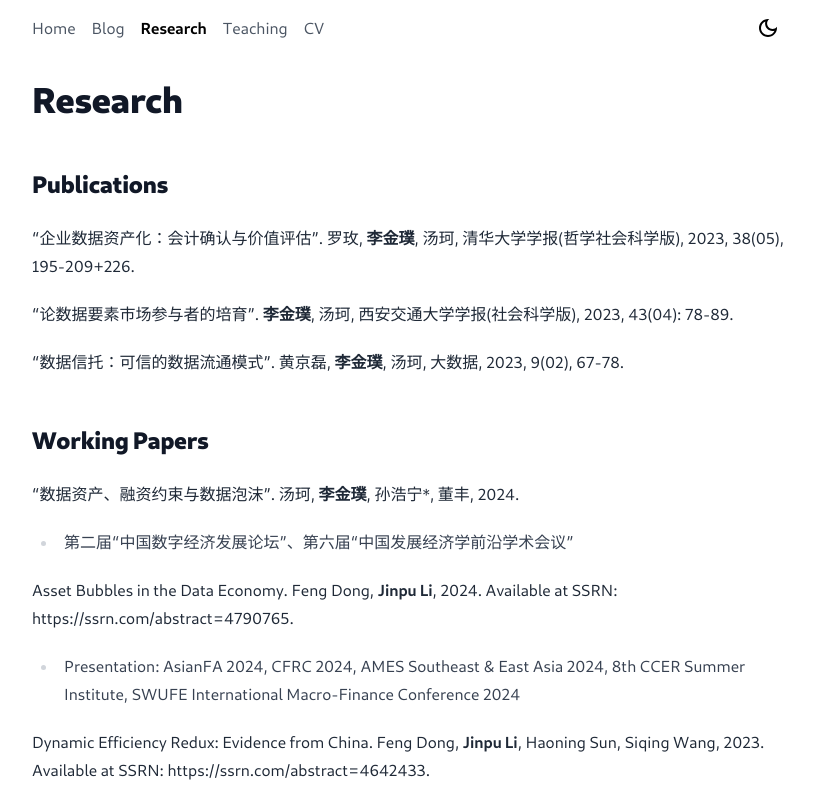
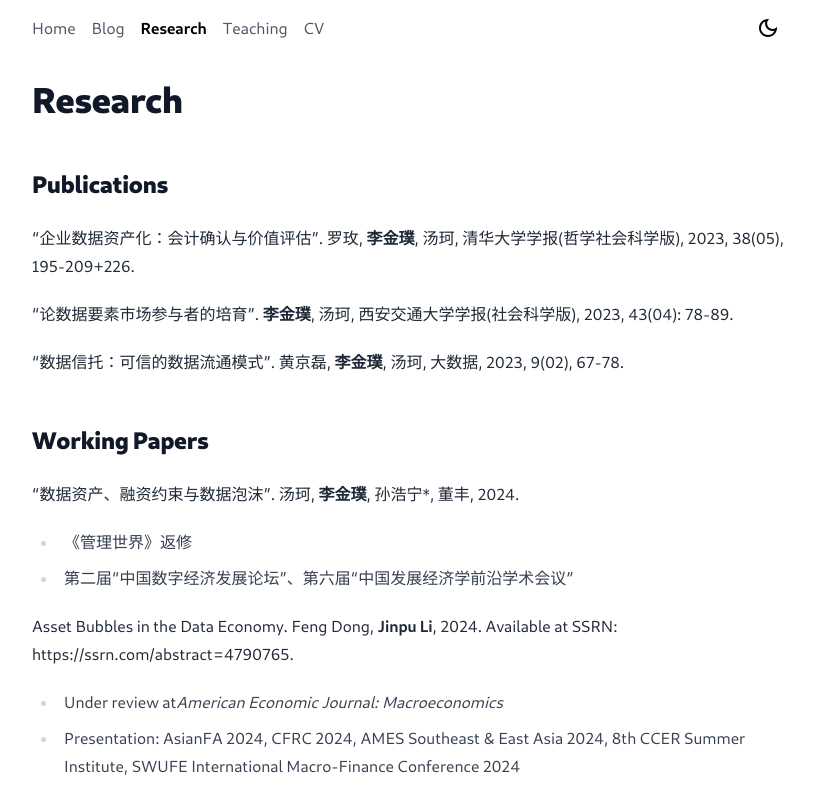
Before and after one commit to lijinpu/lijinpu.github.io, a Next.js app: page /research in a window 1280 px wide. Shown: the top 800 px of the page, without its empty margins (232-1046 px from the left). Built offline with nearby package versions, Linux system fonts and the light colour scheme.

Commit message:
auto update

```diff
--- a/pages/index.tsx
+++ b/pages/index.tsx
@@ -18,7 +18,7 @@ export default function Home() {
         🏍️ Motorcyclist
         </p>
         <p className="text-gray-600 dark:text-gray-400 mb-4">
-        🎮 Gamer
+        📸 Photographer
         </p>
         <p className="text-gray-600 dark:text-gray-400">
           {`"What is real is rational, and what is rational is real." — Hegel`}
--- a/pages/research.tsx
+++ b/pages/research.tsx
@@ -35,6 +35,7 @@ export default function Research() {
         “数据资产、融资约束与数据泡沫”. 汤珂, <b>李金璞</b>, 孙浩宁*, 董丰, 2024.
         </p>
         <ul>
+            <li>《管理世界》返修</li>
             <li>第二届“中国数字经济发展论坛”、第六届“中国发展经济学前沿学术会议”</li>
         </ul>
 
@@ -42,6 +43,7 @@ export default function Research() {
         Asset Bubbles in the Data Economy. Feng Dong, <b>Jinpu Li</b>, 2024. Available at SSRN: https://ssrn.com/abstract=4790765.
         </p>
         <ul>
+            <li>Under review at<i>American Economic Journal: Macroeconomics</i></li>
             <li>Presentation: AsianFA 2024, CFRC 2024, AMES Southeast & East Asia 2024, 8th CCER Summer Institute, SWUFE International Macro-Finance Conference 2024</li>
         </ul>
 
```
